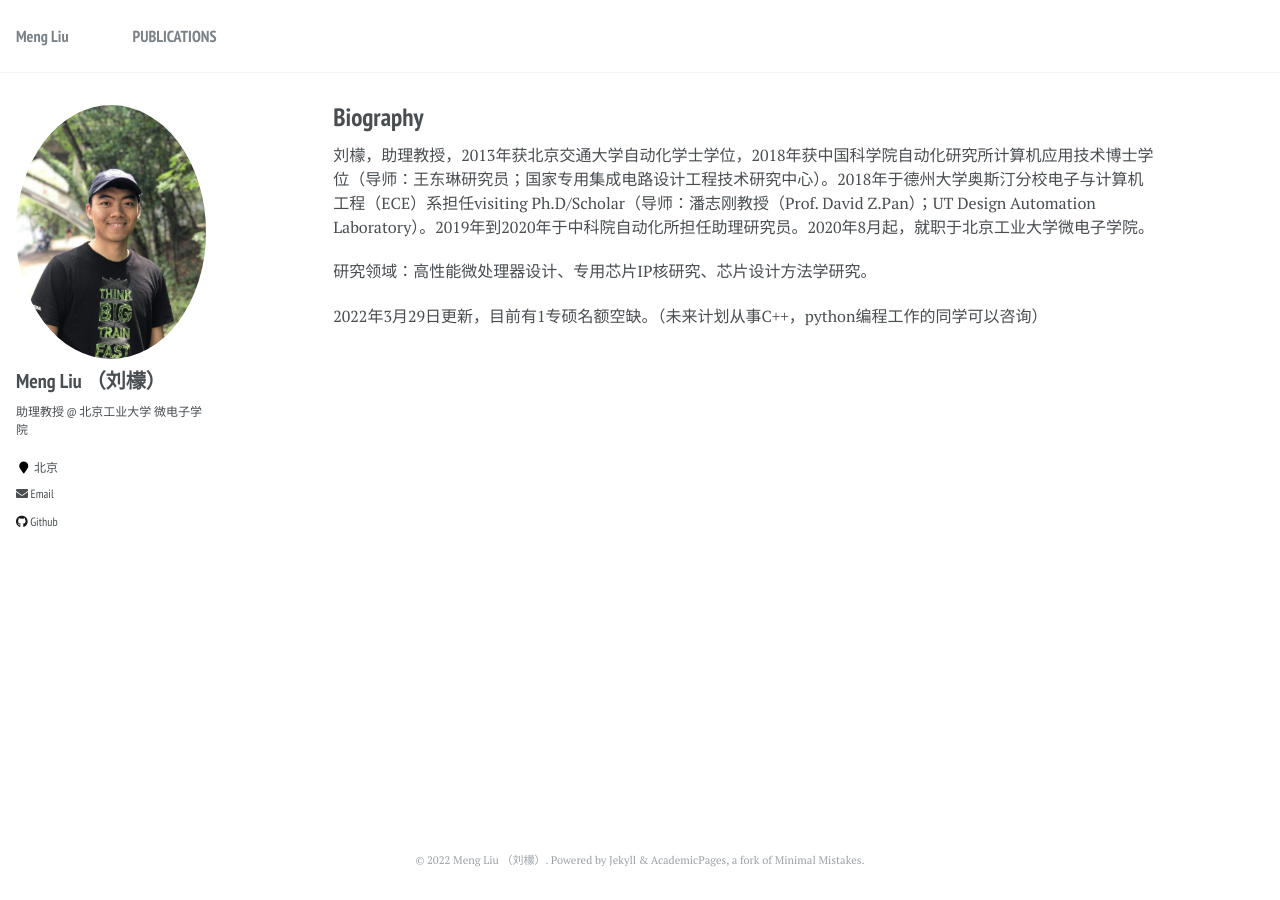
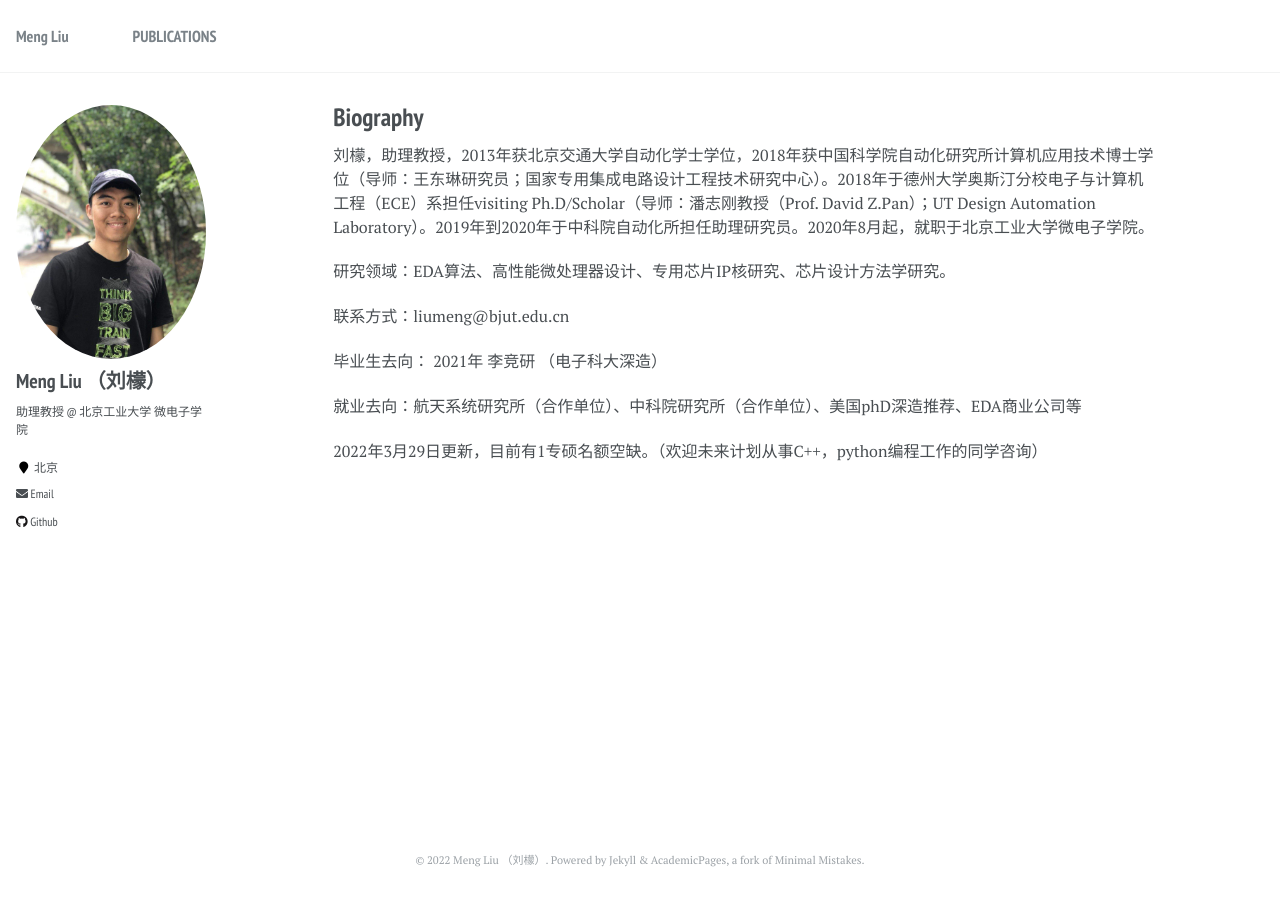
Before and after one commit to liumengbjut/liumengbjut.github.io, a Jekyll site: the page built from _pages/about.md, in a window 1280 px wide. Built offline with Jekyll 4.4.1, drawn with Linux system fonts in a browser that asks for light colours.

Commit message:
Update about.md

```diff
--- a/_pages/about.md
+++ b/_pages/about.md
@@ -12,6 +12,13 @@ redirect_from:
 
 刘檬，助理教授，2013年获北京交通大学自动化学士学位，2018年获中国科学院自动化研究所计算机应用技术博士学位（导师：王东琳研究员；国家专用集成电路设计工程技术研究中心）。2018年于德州大学奥斯汀分校电子与计算机工程（ECE）系担任visiting Ph.D/Scholar（导师：潘志刚教授（Prof. David Z.Pan）；UT Design Automation Laboratory）。2019年到2020年于中科院自动化所担任助理研究员。2020年8月起，就职于北京工业大学微电子学院。
 
-研究领域：高性能微处理器设计、专用芯片IP核研究、芯片设计方法学研究。
+研究领域：EDA算法、高性能微处理器设计、专用芯片IP核研究、芯片设计方法学研究。
 
-2022年3月29日更新，目前有1专硕名额空缺。（未来计划从事C++，python编程工作的同学可以咨询）
+联系方式：liumeng@bjut.edu.cn
+
+毕业生去向：
+2021年  李竞研  （电子科大深造）
+
+就业去向：航天系统研究所（合作单位）、中科院研究所（合作单位）、美国phD深造推荐、EDA商业公司等
+
+2022年3月29日更新，目前有1专硕名额空缺。（欢迎未来计划从事C++，python编程工作的同学咨询）
```
